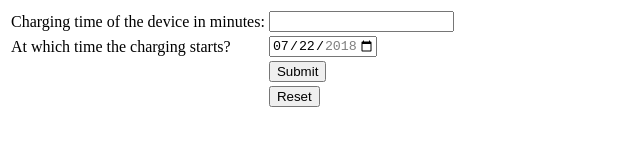
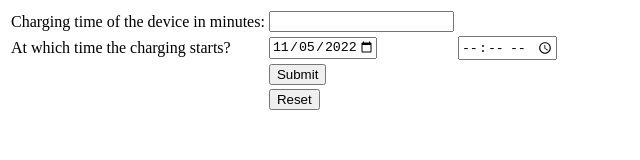
Before and after one commit to valtterisa/junction2022, a plain HTML site: page Code/form.html in a window 1280 px wide. Shown: the whole page, without its empty margins (0-640 px from the left). Drawn offline with Linux system fonts and the light colour scheme.

Commit message:
Formin tekoa pt. 2

```diff
--- a/Code/form.html
+++ b/Code/form.html
@@ -10,7 +10,9 @@
 
                 <tr>
                     <td><label for="harrastukset">At which time the charging starts? </label></td>
-                  	<td><input type="date" id="start" name="trip-start" value="2018-07-22" min="2018-01-01" max="2018-12-31"></td>
+                  	<td><input type="date" id="start" name="trip-start" value="2022-11-05" min="1970-01-01" max="2022-11-05"></td>
+                    <td><input type="time" id="appt" name="appt" min="00:00" max="23:59" required></td>
+
                 </tr>
 
                 <tr>
```
